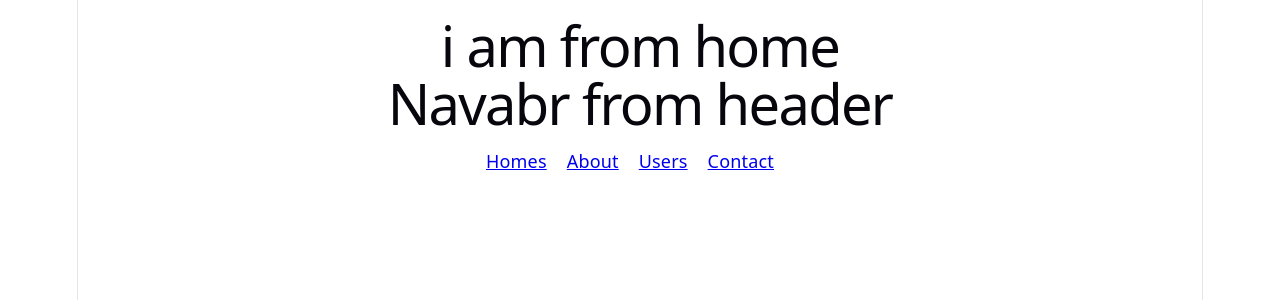
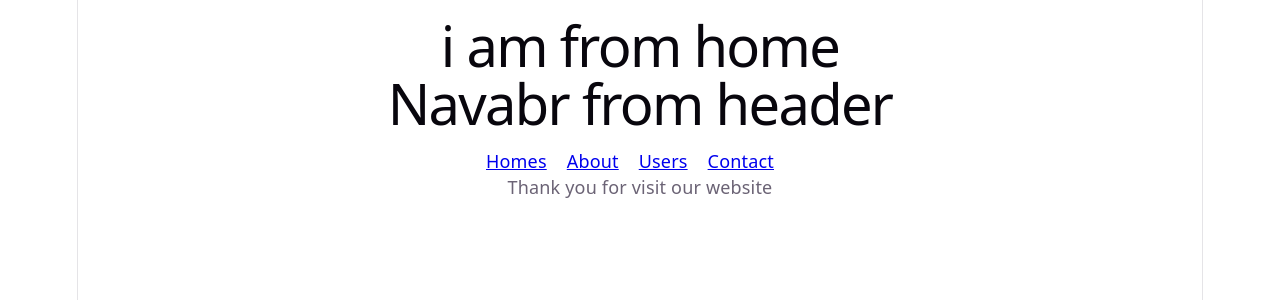
Before and after one commit to Ensaf01/About-Routin-basci, a React (Vite) app: page / in a window 1280 px wide. Shown: the top 300 px of the page. Built offline with nearby package versions, Linux system fonts and the light colour scheme.

Commit message:
simple way to api call and load data use Loder and and useLoaderData

```diff
--- /dev/null
+++ b/src/Components/Footer/Footer.jsx
@@ -0,0 +1,12 @@
+
+
+const Footer = () => {
+    return (
+        <div>
+            <p>Thank you for visit our website</p>
+
+        </div>
+    );
+};
+
+export default Footer;
--- a/src/Components/Home/Home.jsx
+++ b/src/Components/Home/Home.jsx
@@ -1,14 +1,16 @@
 // import { Outlet } from 'react-router-dom';
 import { Outlet } from 'react-router-dom';
 import Header from '../Hearder/Header';
+import Footer from '../Footer/Footer';
 
 const Home = () => {
     return (
         <div>
             <h1>i am from home</h1>
             <Header></Header>
-            {/* oulet er upore ja ache sob fixed hisabe thakbe ,akhne oulet likhte perechi karon home modhe childer component ache*/}
+            {/* oulet er upore ba pore ja ache sob fixed hisabe thakbe ,akhne oulet likhte perechi karon home modhe childer component ache*/}
             <Outlet></Outlet>
+            <Footer></Footer>
 
         </div>
     );
--- a/src/Components/Users/Users.jsx
+++ b/src/Components/Users/Users.jsx
@@ -1,8 +1,10 @@
+import { useLoaderData } from "react-router-dom";
 
 const Users = () => {
+    const user =useLoaderData();
     return (
         <div>
-            <h1>User </h1>
+            <h1>User length :{user.length}</h1>
         </div>
     );
 };
--- a/src/main.jsx
+++ b/src/main.jsx
@@ -20,12 +20,13 @@ const router = createBrowserRouter([
       {
         path: "/about",
         element: <div>
-          <p>aaaabout</p>
+          <p>aaabout</p>
           <About></About>
           </div>
       },
       {
         path: "/users",
+        loader :() => fetch('https://jsonplaceholder.typicode.com/users'),
         element: <Users></Users>
       },
       {
```
